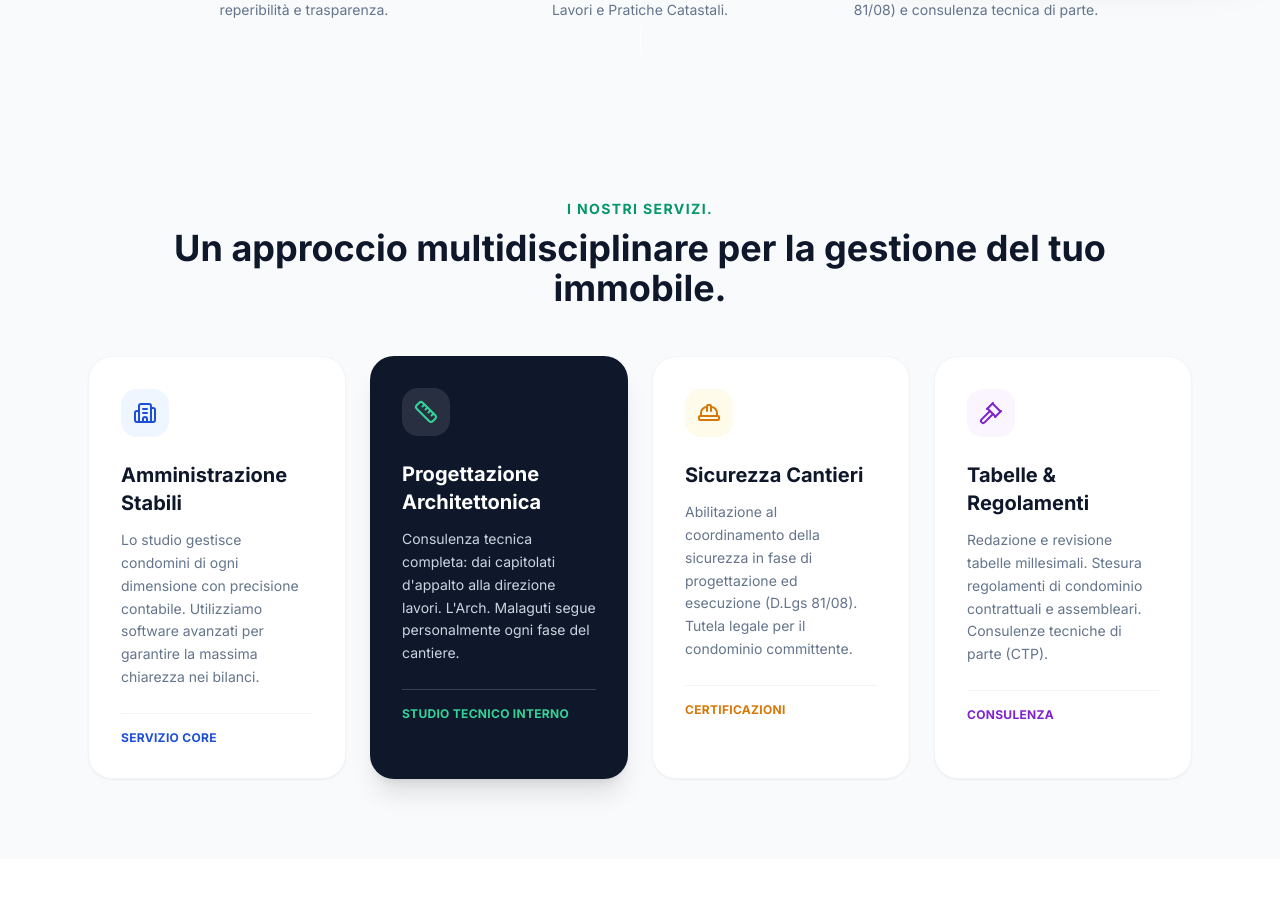
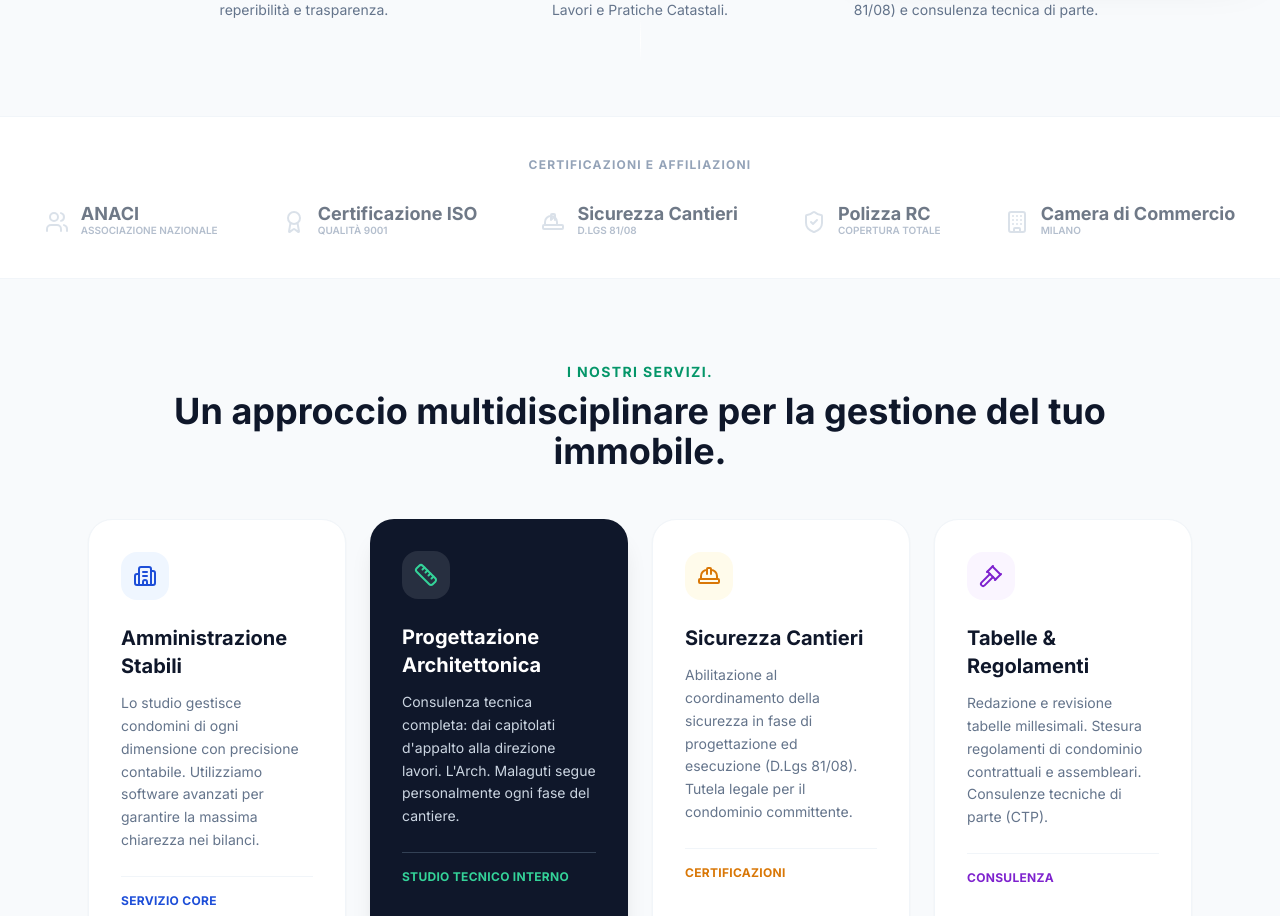
Before and after one commit to rmike99/studio-malaguti-demo, a Next.js app: page / in a window 1280 px wide. Shown: the part 826-1742 px from the top of the page. Built offline with nearby package versions, Linux system fonts and the light colour scheme.

Commit message:
ENH - Varie

```diff
--- a/package.json
+++ b/package.json
@@ -9,6 +9,7 @@
     "lint": "eslint"
   },
   "dependencies": {
+    "@emailjs/browser": "^4.4.1",
     "@types/leaflet": "^1.9.21",
     "framer-motion": "^12.23.24",
     "leaflet": "^1.9.4",
@@ -18,6 +19,7 @@
     "react": "19.2.0",
     "react-dom": "19.2.0",
     "react-leaflet": "^5.0.0",
+    "sonner": "^2.0.7",
     "typewriter-effect": "^2.22.0"
   },
   "devDependencies": {
--- a/src/app/layout.tsx
+++ b/src/app/layout.tsx
@@ -10,6 +10,7 @@ import { LanguageProvider } from "@/context/LanguageContext";
 import ScrollProgress from "@/components/ScrollProgress";
 import { CookieProvider } from "@/context/CookieContext";
 import AnalyticsManager from "@/components/AnalyticsManager";
+import { Toaster } from "sonner";
 
 const inter = Inter({ subsets: ["latin"] });
 
@@ -77,6 +78,7 @@ export default function RootLayout({
               <ScrollToTop />
 
               <AnalyticsManager />
+              <Toaster position="top-center" richColors closeButton />
 
             </ClientLayout>
 
--- a/src/app/page.tsx
+++ b/src/app/page.tsx
@@ -8,6 +8,7 @@ import Timeline from "@/components/Timeline";
 import ChatBot from "@/components/ChatBot";
 import Footer from "@/components/Footer";
 import { useLanguage } from "@/context/LanguageContext";
+import TrustBar from "@/components/TrustBar";
 
 export default function Home() {
   const { t } = useLanguage();
@@ -16,8 +17,9 @@ export default function Home() {
     <main className="min-h-screen selection:bg-emerald-200 selection:text-emerald-900 overflow-x-hidden relative bg-slate-50">
       <Navbar />
 
-      {/* Hero Section */}
       <Hero />
+
+      <TrustBar />
 
       {/* Sezione Servizi (Dashboard) */}
       <div className="max-w-6xl mx-auto px-6 py-20">
--- /dev/null
+++ b/src/app/template.tsx
@@ -0,0 +1,16 @@
+"use client";
+
+import { motion } from "framer-motion";
+
+export default function Template({ children }: { children: React.ReactNode }) {
+  return (
+    <motion.div
+      initial={{ opacity: 0, y: 10 }}
+      animate={{ opacity: 1, y: 0 }}
+      exit={{ opacity: 0, y: 10 }}
+      transition={{ ease: "easeInOut", duration: 0.4 }}
+    >
+      {children}
+    </motion.div>
+  );
+}
--- a/src/components/ContactModal.tsx
+++ b/src/components/ContactModal.tsx
@@ -1,12 +1,55 @@
 "use client";
+import { useState, useRef } from "react";
 import { motion } from "framer-motion";
-import { X, Send, User, Mail, Phone, MessageSquare } from "lucide-react";
-import { useLanguage } from "@/context/LanguageContext"; // <--- IMPORT
+import { X, Send, User, Mail, Phone, MessageSquare, Loader2 } from "lucide-react";
+import { useLanguage } from "@/context/LanguageContext";
+import { toast } from "sonner";
+import emailjs from '@emailjs/browser';
 
 export default function ContactModal({ isOpen, onClose }: { isOpen: boolean; onClose: () => void }) {
-  const { t } = useLanguage(); // <--- HOOK
+  const { t } = useLanguage();
+  const formRef = useRef<HTMLFormElement>(null);
+  const [isSending, setIsSending] = useState(false);
+
+    const SERVICE_ID = "service_60skc5b";
+    const TEMPLATE_ID = "template_4xzddb7";
+    const PUBLIC_KEY = "BA471w_FD51g68t6-";
 
   if (!isOpen) return null;
+
+  const handleSubmit = async (e: React.FormEvent) => {
+    e.preventDefault();
+    setIsSending(true);
+
+    if (!formRef.current) return;
+
+    try {
+      const result = await emailjs.sendForm(
+        SERVICE_ID,
+        TEMPLATE_ID,
+        formRef.current,
+        PUBLIC_KEY
+      );
+
+      if (result.status === 200) {
+        toast.success("Messaggio inviato con successo!", {
+          description: "La segreteria ha ricevuto la tua richiesta.",
+          duration: 5000,
+        });
+        onClose();
+      } else {
+        throw new Error("Errore imprevisto nell'invio");
+      }
+
+    } catch (error) {
+      toast.error("Impossibile inviare il messaggio.", {
+        description: "Controlla la connessione o chiamaci direttamente.",
+        duration: 5000,
+      });
+    } finally {
+      setIsSending(false);
+    }
+  };
 
   return (
     <div className="fixed inset-0 z-[100] flex items-center justify-center px-4 font-sans">
@@ -32,39 +75,48 @@ export default function ContactModal({ isOpen, onClose }: { isOpen: boolean; onC
           </button>
         </div>
 
-        <form className="p-8 space-y-5" onSubmit={(e) => { e.preventDefault(); alert("Messaggio inviato!"); onClose(); }}>
+        {/* Colleghiamo il ref al form */}
+        <form ref={formRef} className="p-8 space-y-5" onSubmit={handleSubmit}>
+
           <div className="space-y-1">
             <label className="text-xs font-bold text-slate-500 uppercase">{t('contact_name')}</label>
             <div className="relative">
               <User className="absolute left-3 top-3 text-slate-400" size={18} />
-              <input type="text" required className="w-full bg-slate-50 border border-slate-200 rounded-lg py-2.5 pl-10 focus:ring-2 focus:ring-emerald-500 outline-none text-slate-800" />
+              <input name="user_name" type="text" required className="w-full bg-slate-50 border border-slate-200 rounded-lg py-2.5 pl-10 focus:ring-2 focus:ring-emerald-500 outline-none text-slate-800" />
             </div>
           </div>
+
           <div className="grid grid-cols-2 gap-4">
             <div className="space-y-1">
               <label className="text-xs font-bold text-slate-500 uppercase">{t('contact_email')}</label>
               <div className="relative">
                 <Mail className="absolute left-3 top-3 text-slate-400" size={18} />
-                <input type="email" required className="w-full bg-slate-50 border border-slate-200 rounded-lg py-2.5 pl-10 focus:ring-2 focus:ring-emerald-500 outline-none text-slate-800" />
+                <input name="user_email" type="email" required className="w-full bg-slate-50 border border-slate-200 rounded-lg py-2.5 pl-10 focus:ring-2 focus:ring-emerald-500 outline-none text-slate-800" />
               </div>
             </div>
             <div className="space-y-1">
               <label className="text-xs font-bold text-slate-500 uppercase">{t('contact_phone')}</label>
               <div className="relative">
                 <Phone className="absolute left-3 top-3 text-slate-400" size={18} />
-                <input type="tel" className="w-full bg-slate-50 border border-slate-200 rounded-lg py-2.5 pl-10 focus:ring-2 focus:ring-emerald-500 outline-none text-slate-800" />
+                <input name="user_phone" type="tel" className="w-full bg-slate-50 border border-slate-200 rounded-lg py-2.5 pl-10 focus:ring-2 focus:ring-emerald-500 outline-none text-slate-800" />
               </div>
             </div>
           </div>
+
           <div className="space-y-1">
             <label className="text-xs font-bold text-slate-500 uppercase">{t('contact_msg')}</label>
             <div className="relative">
               <MessageSquare className="absolute left-3 top-3 text-slate-400" size={18} />
-              <textarea required rows={4} className="w-full bg-slate-50 border border-slate-200 rounded-lg py-2.5 pl-10 focus:ring-2 focus:ring-emerald-500 outline-none text-slate-800 resize-none"></textarea>
+              <textarea name="message" required rows={4} className="w-full bg-slate-50 border border-slate-200 rounded-lg py-2.5 pl-10 focus:ring-2 focus:ring-emerald-500 outline-none text-slate-800 resize-none"></textarea>
             </div>
           </div>
-          <button type="submit" className="w-full bg-emerald-600 hover:bg-emerald-700 text-white font-bold py-3 rounded-xl transition-all flex items-center justify-center gap-2 shadow-lg shadow-emerald-600/20">
-            <Send size={18} /> {t('contact_btn')}
+
+          <button
+            type="submit"
+            disabled={isSending}
+            className="w-full bg-emerald-600 hover:bg-emerald-700 text-white font-bold py-3 rounded-xl transition-all flex items-center justify-center gap-2 shadow-lg shadow-emerald-600/20 disabled:opacity-70 disabled:cursor-not-allowed"
+          >
+            {isSending ? <Loader2 className="animate-spin" /> : <><Send size={18} /> {t('contact_btn')}</>}
           </button>
 
           <p className="text-center text-xs text-slate-400 pt-2">
--- /dev/null
+++ b/src/components/TrustBar.tsx
@@ -0,0 +1,43 @@
+"use client";
+import { ShieldCheck, Award, Building, Lock, Users } from "lucide-react";
+
+export default function TrustBar() {
+  const partners = [
+    { name: "ANACI", sub: "Associazione Nazionale", icon: <Users size={24} /> },
+    { name: "Certificazione ISO", sub: "Qualità 9001", icon: <Award size={24} /> },
+    { name: "Sicurezza Cantieri", sub: "D.Lgs 81/08", icon: <HardHatIcon /> }, // Icona custom sotto
+    { name: "Polizza RC", sub: "Copertura Totale", icon: <ShieldCheck size={24} /> },
+    { name: "Camera di Commercio", sub: "Milano", icon: <Building size={24} /> },
+  ];
+
+  return (
+    <div className="border-y border-slate-100 bg-white py-10 overflow-hidden">
+      <div className="max-w-7xl mx-auto px-6">
+        <p className="text-center text-xs font-bold text-slate-400 uppercase tracking-widest mb-8">
+          Certificazioni e Affiliazioni
+        </p>
+
+        <div className="flex flex-wrap justify-center gap-8 md:gap-16 items-center opacity-70 hover:opacity-100 transition-opacity duration-500">
+          {partners.map((p, i) => (
+            <div key={i} className="flex items-center gap-3 group cursor-default">
+              <div className="text-slate-300 group-hover:text-emerald-600 transition-colors">
+                {p.icon}
+              </div>
+              <div className="flex flex-col">
+                <span className="text-lg font-bold text-slate-700 leading-none">{p.name}</span>
+                <span className="text-[10px] uppercase font-semibold text-slate-400">{p.sub}</span>
+              </div>
+            </div>
+          ))}
+        </div>
+      </div>
+    </div>
+  );
+}
+
+// Icona helper per non importare troppe cose
+function HardHatIcon() {
+  return (
+    <svg xmlns="http://www.w3.org/2000/svg" width="24" height="24" viewBox="0 0 24 24" fill="none" stroke="currentColor" strokeWidth="2" strokeLinecap="round" strokeLinejoin="round"><path d="M2 18a1 1 0 0 0 1 1h18a1 1 0 0 0 1-1v-2a1 1 0 0 0-1-1H3a1 1 0 0 0-1 1v2z"/><path d="M10 10V5a1 1 0 0 1 1-1h2a1 1 0 0 1 1 1v5"/><path d="M4 15v-3a6 6 0 0 1 6-6h0a6 6 0 0 1 6 6v3"/><path d="M14 6l-3 3"/></svg>
+  )
+}
```
Also changed, not shown: 1 other file (tests, documents, lock files or other folders).
